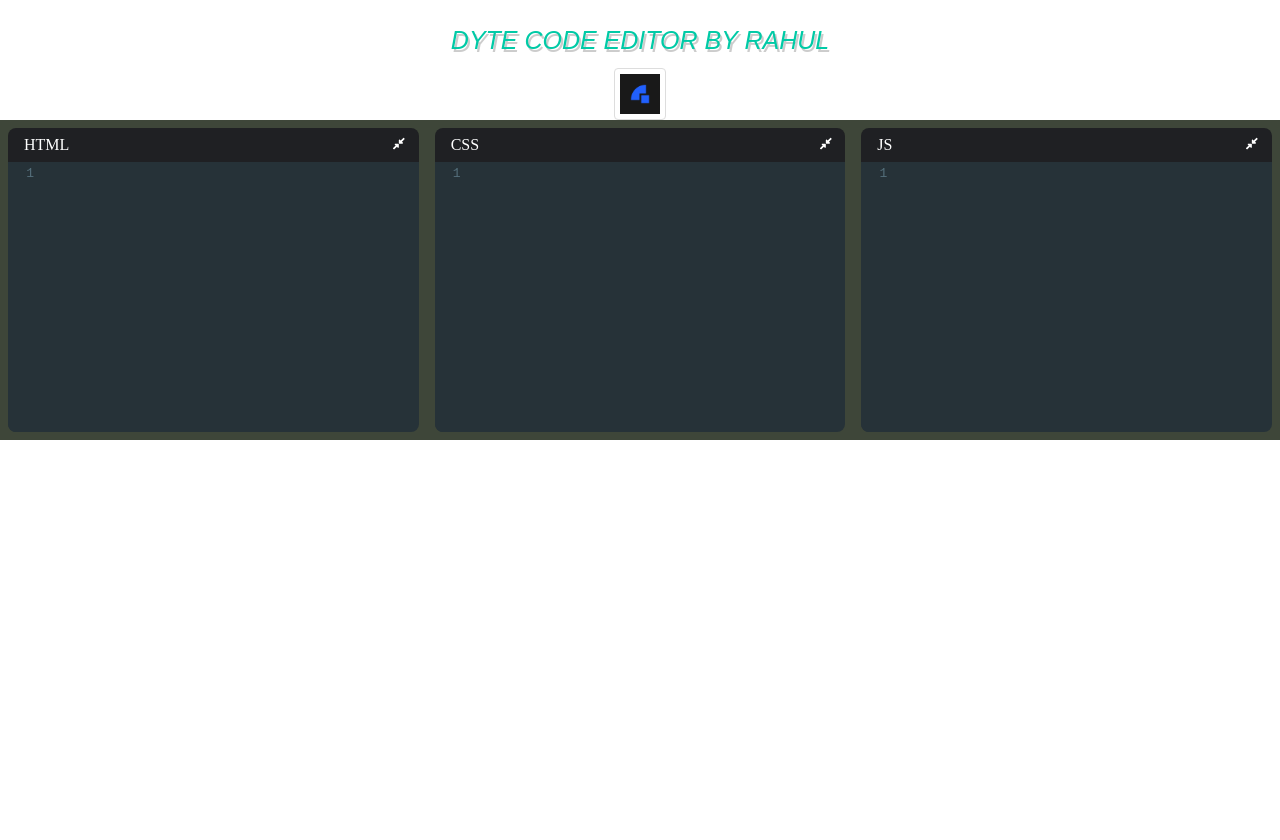
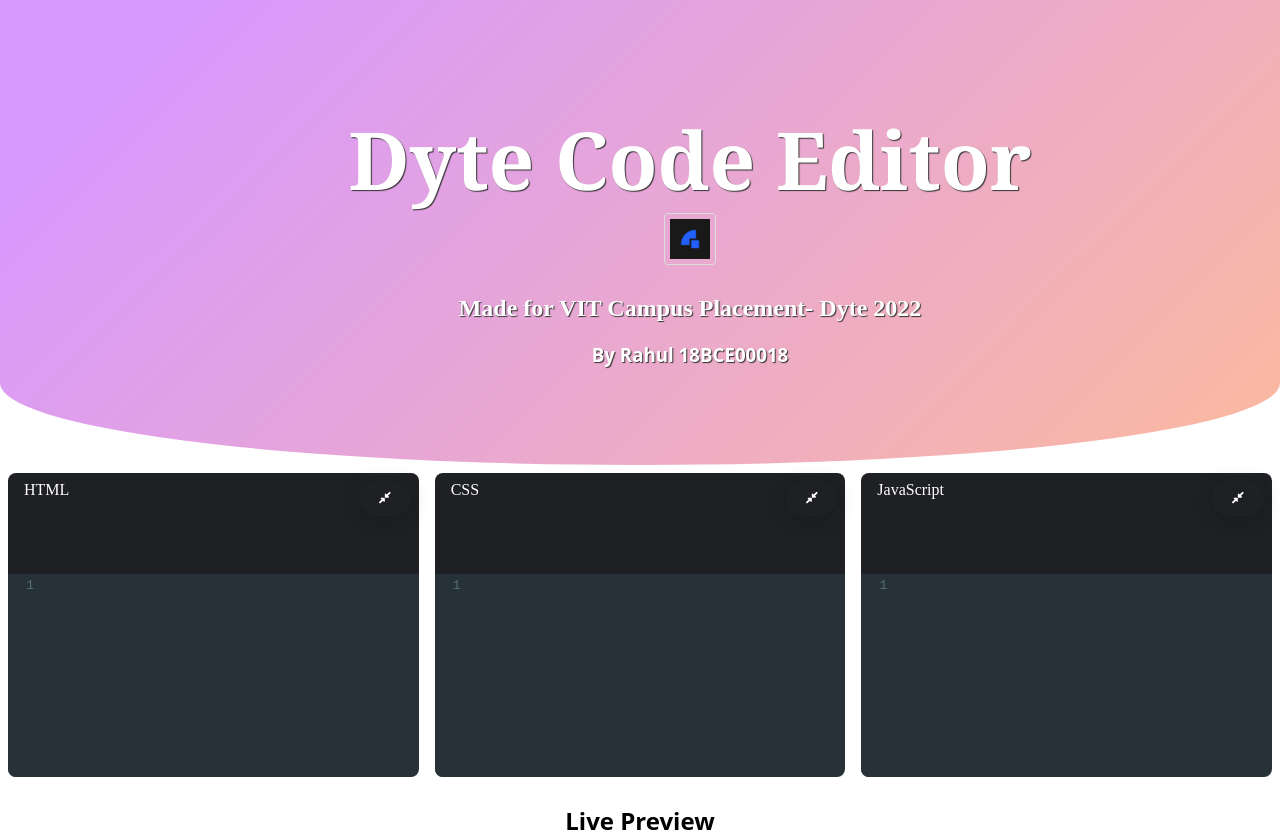
Before and after one commit to rahulxdagar/CodeEditor, a React app: page / in a window 1280 px wide. Shown: the top 840 px of the page. Before the commit the page ends 800 px from the top, so only its background shows below. Built offline with nearby package versions, Linux system fonts and the light colour scheme.

Commit message:
New Commit

```diff
--- a/src/components/App.js
+++ b/src/components/App.js
@@ -1,7 +1,7 @@
 import React, { useState, useEffect } from 'react';
 import Editor from './Editor'
 import useLocalStorage from '../hooks/useLocalStorage'
-import logo from './dytelogo.png'; // Tell webpack this JS file uses this image
+import logo from './dytelogo.png';
 
 function App() {
   const [html, setHtml] = useLocalStorage('html', '')
@@ -25,10 +25,17 @@
 
   return (
     <>
-      <div>
-        <h1>Dyte Code Editor by Rahul</h1>
+      <header>
+      <div class="overlay">
+        <h1>Dyte Code Editor
         <img src={logo} alt="Logo" />
-      </div>
+        </h1>
+        <h2>Made for VIT Campus Placement- Dyte 2022</h2>
+        <h3>By Rahul 18BCE00018</h3>
+	      <br></br>
+		  </div>
+      </header>
+
       <div className="pane top-pane">
         <Editor
           language="xml"
@@ -44,18 +51,21 @@
         />
         <Editor
           language="javascript"
-          displayName="JS"
+          displayName="JavaScript"
           value={js}
           onChange={setJs}
         />
       </div>
+      <div >
+          <h2 id='live'>Live Preview</h2>
+      </div>
+      <div className="pane">
 
-      <div className="pane">
         <iframe
           srcDoc={srcDoc}
           title="output"
           sandbox="allow-scripts"
-          frameBorder="0"
+          frameBorder="2"
           width="100%"
           height="100%"
         />
--- a/src/hooks/useLocalStorage.js
+++ b/src/hooks/useLocalStorage.js
@@ -1,6 +1,6 @@
 import { useEffect, useState } from 'react'
 
-const PREFIX = 'codepen-clone-'
+const PREFIX = 'code-editor-dyte'
 
 export default function useLocalStorage(key, initialValue) {
   const prefixedKey = PREFIX + key
--- a/src/index.css
+++ b/src/index.css
@@ -1,5 +1,6 @@
 body {
   margin: 0;
+  height: 500px;
 }
 
 .top-pane {
@@ -17,7 +18,7 @@
   display: flex;
   flex-direction: column;
   padding: .5rem;
-  background-color: hsl(100, 10%, 25%);
+  background-color: hsl(0, 0%, 100%);
 }
 
 .editor-container.collapsed {
@@ -58,17 +59,55 @@
   overflow: hidden;
 }
 
+#live {
+  font-family: 'Open Sans', sans-serif;
+	margin-bottom: 30px;
+  text-align: center;
+}
+
+/*{padding: 0; margin: 0; box-sizing: border-box;}*/
+header {
+	text-align: center;
+	width: 100%;
+	height: auto;
+	background-size: cover;
+	background-attachment: fixed;
+	position: relative;
+	overflow: hidden;
+	border-radius: 0 0 85% 85% / 30%;
+}
+header .overlay{
+	width: 100%;
+	height: 100%;
+	padding: 50px;
+	color: #FFF;
+	text-shadow: 1px 1px 1px #333;
+  background-image: linear-gradient( 135deg, #9f05ff69 10%, #fd5e086b 100%);
+}
+
 h1 {
-	margin: 1em 0 0.5em 0;
-	font-weight: 100;
-	text-transform: uppercase;
-	color: #00caa6;
-	font-style: italic;
-	font-family: 'Josefin Sans', sans-serif;
-	font-size: 25px;
-	line-height: 30px;
-	text-shadow: 2px 3px 0 rgba(0,0,0,0.2);
-  text-align: center;
+	font-family: "Adobe Caslon Pro", "Hoefler Text", Georgia, Garamond, Times, serif;
+	font-size: 80px;
+	margin-bottom: 30px;
+}
+
+h3, p {
+	font-family: 'Open Sans', sans-serif;
+	margin-bottom: 30px;
+}
+
+button {
+	border: none;
+	outline: none;
+	padding: 10px 20px;
+	border-radius: 50px;
+	color: #333;
+	background: #fff;
+	margin-bottom: 50px;
+	box-shadow: 0 3px 20px 0 #0000003b;
+}
+button:hover{
+	cursor: pointer;
 }
 
 img {
```
